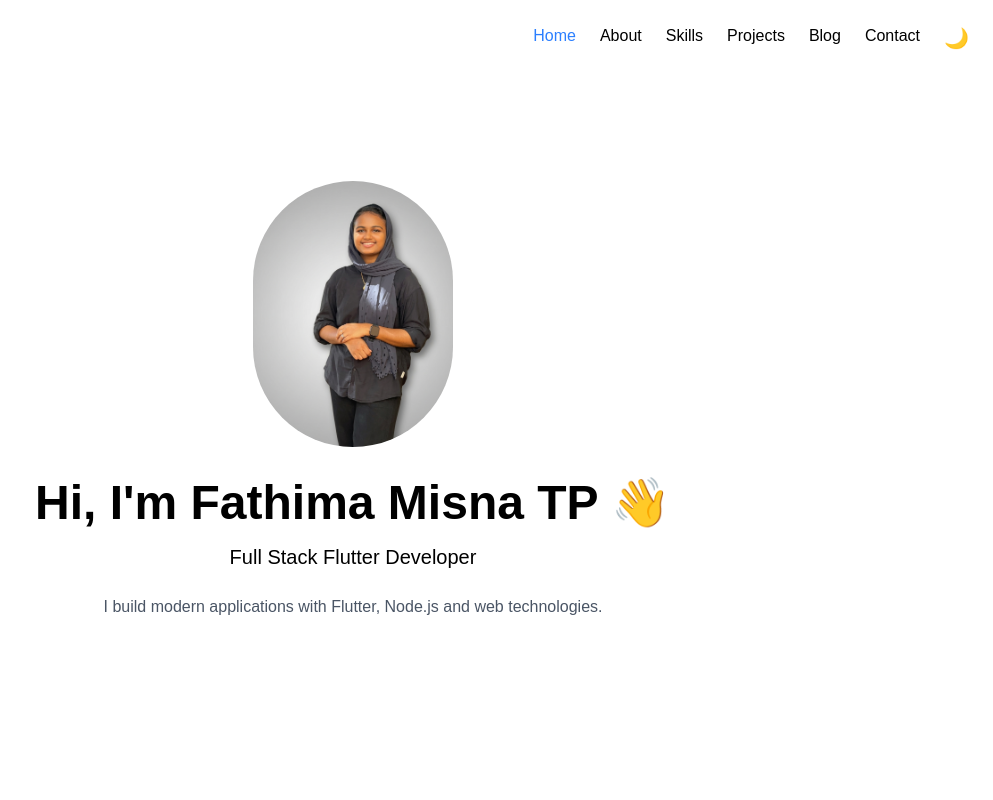
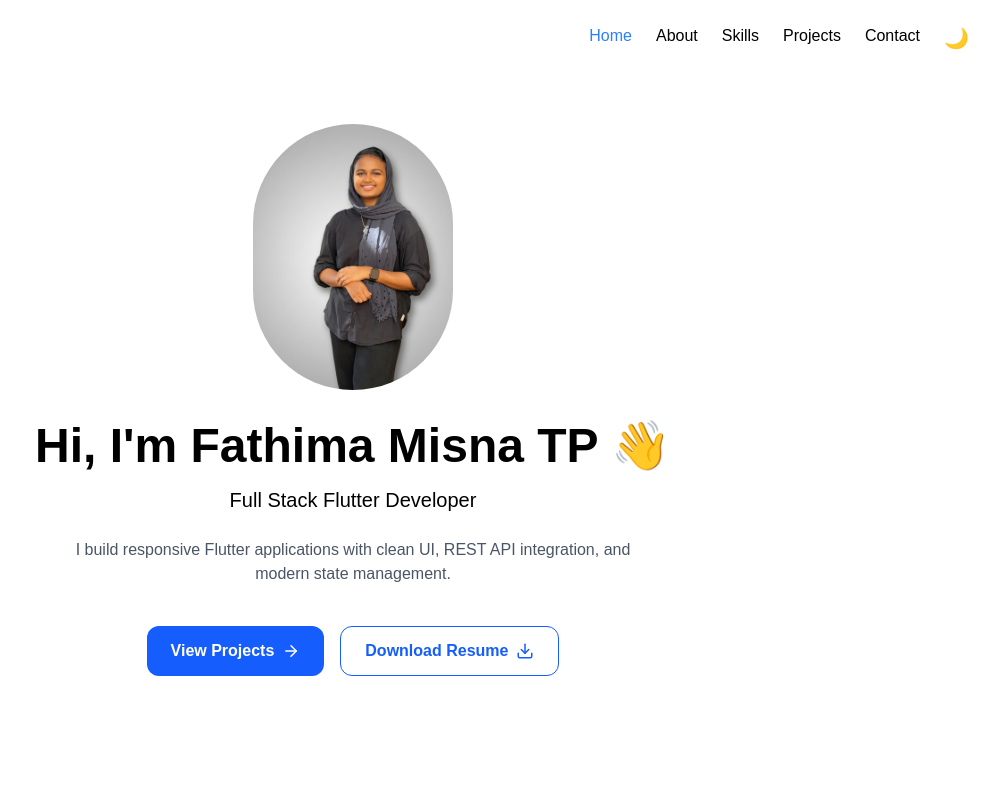
Before and after one commit to Misna-tp/misna-portfolio, a Next.js app: page / in a window 1280 px wide. Shown: the top 800 px of the page, without its empty margins (287-1280 px from the left). Built offline with nearby package versions, Linux system fonts and the light colour scheme.

Commit message:
gave download resume , view projects

```diff
--- a/src/components/Footer.tsx
+++ b/src/components/Footer.tsx
@@ -3,8 +3,8 @@ import { Mail } from "lucide-react";
 export default function Footer() {
   return (
     <footer className="border-t border-gray-200 dark:border-gray-700 bg-white dark:bg-black">
-      <div className="max-w-6xl mx-auto px-6 py-16">
-<div className="flex flex-col md:flex-row justify-between items-center gap-10">
+      <div className="max-w-6xl mx-auto px-6 py-12">
+<div className="flex flex-col md:flex-row md:items-center md:justify-between gap-10">
 
           {/* Left Side */}
           <div className="text-center md:text-left">
@@ -22,31 +22,31 @@ export default function Footer() {
           </div>
 
           {/* Right Side */}
-          <div className="flex items-center gap-6">
+          <div className="flex items-center justify-center gap-8">
 
   <a
     href="https://github.com/Misna-tp"
     target="_blank"
     rel="noopener noreferrer"
-    className="text-gray-500 hover:text-blue-600 transition"
+    className="text-gray-400 hover:text-blue-500 hover:scale-110 transition-all duration-300"
   >
-    <FaGithub size={24} />
+    <FaGithub size={28} />
   </a>
 
   <a
     href="https://www.linkedin.com/in/fathima-misnatp"
     target="_blank"
     rel="noopener noreferrer"
-    className="text-gray-500 hover:text-blue-600 transition"
+className="text-gray-400 hover:text-blue-500 hover:scale-110 transition-all duration-300"
   >
-    <FaLinkedin size={24} />
+    <FaLinkedin size={28} />
   </a>
 
   <a
     href="mailto:fathimamisnatp@gmail.com"
-    className="text-gray-500 hover:text-blue-600 transition"
+    className="text-gray-400 hover:text-blue-500 hover:scale-110 transition-all duration-300"
   >
-    <Mail size={24} />
+    <Mail size={28} />
   </a>
 
 </div>
--- a/src/components/Hero.tsx
+++ b/src/components/Hero.tsx
@@ -1,7 +1,7 @@
 "use client";
 import Image from "next/image";
 import { motion } from "framer-motion";
-
+import { ArrowRight, Download } from "lucide-react";
 
 export default function Hero() {
 
@@ -88,10 +88,68 @@ export default function Hero() {
 
         className="mt-6 max-w-xl text-gray-600"
       >
-        I build modern applications with Flutter,
-        Node.js and web technologies.
+        {/* I build modern applications with Flutter,
+        Node.js and web technologies. */}
+        I build responsive Flutter applications with clean UI,
+REST API integration, and modern state management.
       </motion.p>
+<motion.div
+  initial={{ opacity: 0, y: 30 }}
+  animate={{ opacity: 1, y: 0 }}
+  transition={{ duration: 0.8, delay: 0.6 }}
+  className="mt-10 flex flex-col sm:flex-row gap-4"
+>
 
+  {/* View Projects */}
+
+  <a
+    href="#projects"
+    className="
+      inline-flex
+      items-center
+      justify-center
+      gap-2
+      px-6
+      py-3
+      rounded-xl
+      bg-blue-600
+      text-white
+      font-semibold
+      hover:bg-blue-700
+      transition-all
+    "
+  >
+    View Projects
+    <ArrowRight size={18} />
+  </a>
+
+  {/* Download Resume */}
+
+  <a
+    href="/resume/Fathima_Misna_Resume.pdf"
+    download
+    className="
+      inline-flex
+      items-center
+      justify-center
+      gap-2
+      px-6
+      py-3
+      rounded-xl
+      border
+      border-blue-600
+      text-blue-600
+      font-semibold
+      hover:bg-blue-600
+      hover:text-white
+      transition-all
+    "
+  >
+    Download Resume
+    <Download size={18} />
+  </a>
+
+</motion.div>
 
     </section>
 
--- a/src/components/Navbar.tsx
+++ b/src/components/Navbar.tsx
@@ -106,13 +106,13 @@ dark:text-white
   Projects
 </a>
 
-        <a
+        {/* <a
   href="#blog"
   onClick={() => setActiveSection("blog")}
   className={activeSection === "blog" ? "text-blue-500" : ""}
 >
   Blog
-</a>
+</a> */}
 
        <a
   href="#contact"
```
Also changed, not shown: 1 other file (tests, documents, lock files or other folders).
